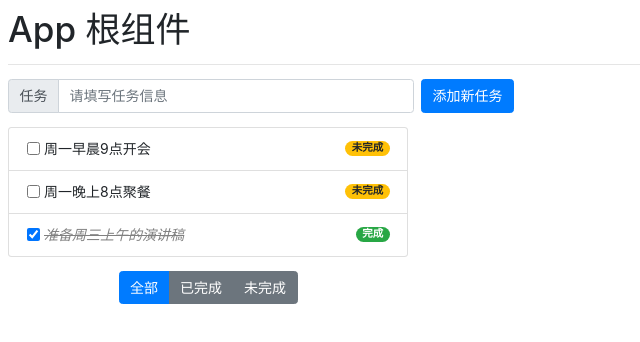
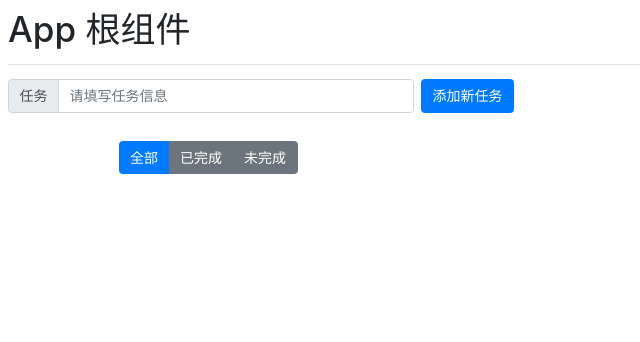
Before and after one commit to PhoenixWr/todo, a Vue app: page / in a window 1280 px wide. Shown: the top 342 px of the page, without its empty margins (0-640 px from the left). Built offline with nearby package versions, Linux system fonts and the light colour scheme; the HTML template or start-up script is replaced by a standard one.

Commit message:
实现任务列表数据保存到本地存储业务逻辑

```diff
--- a/src/App.vue
+++ b/src/App.vue
@@ -23,6 +23,16 @@ export default {
     TodoInput,
     TodoButton
   },
+  watch: {
+    // 深度侦听todolist数组中数据变化，将更新后的数据同步存储到本地存储
+    todolist: {
+      handler(newValue) {
+        localStorage.setItem('todolist', JSON.stringify(newValue))
+      },
+      // 复杂数据类型需要开启深度侦听，侦听数组或对象内部数据变化
+      deep: true
+    }
+  },
   computed: {
     // 添加新任务的id
     nextId() {
@@ -44,11 +54,7 @@ export default {
   data() {
     return {
       // 任务列表数据
-      todolist: [
-        { id: 1, task: '周一早晨9点开会', done: false },
-        { id: 2, task: '周一晚上8点聚餐', done: false },
-        { id: 3, task: '准备周三上午的演讲稿', done: true }
-      ],
+      todolist: JSON.parse(localStorage.getItem('todolist')) || [],
       // TodoButton默认激活项索引
       activeIndex: 0
     }
```
